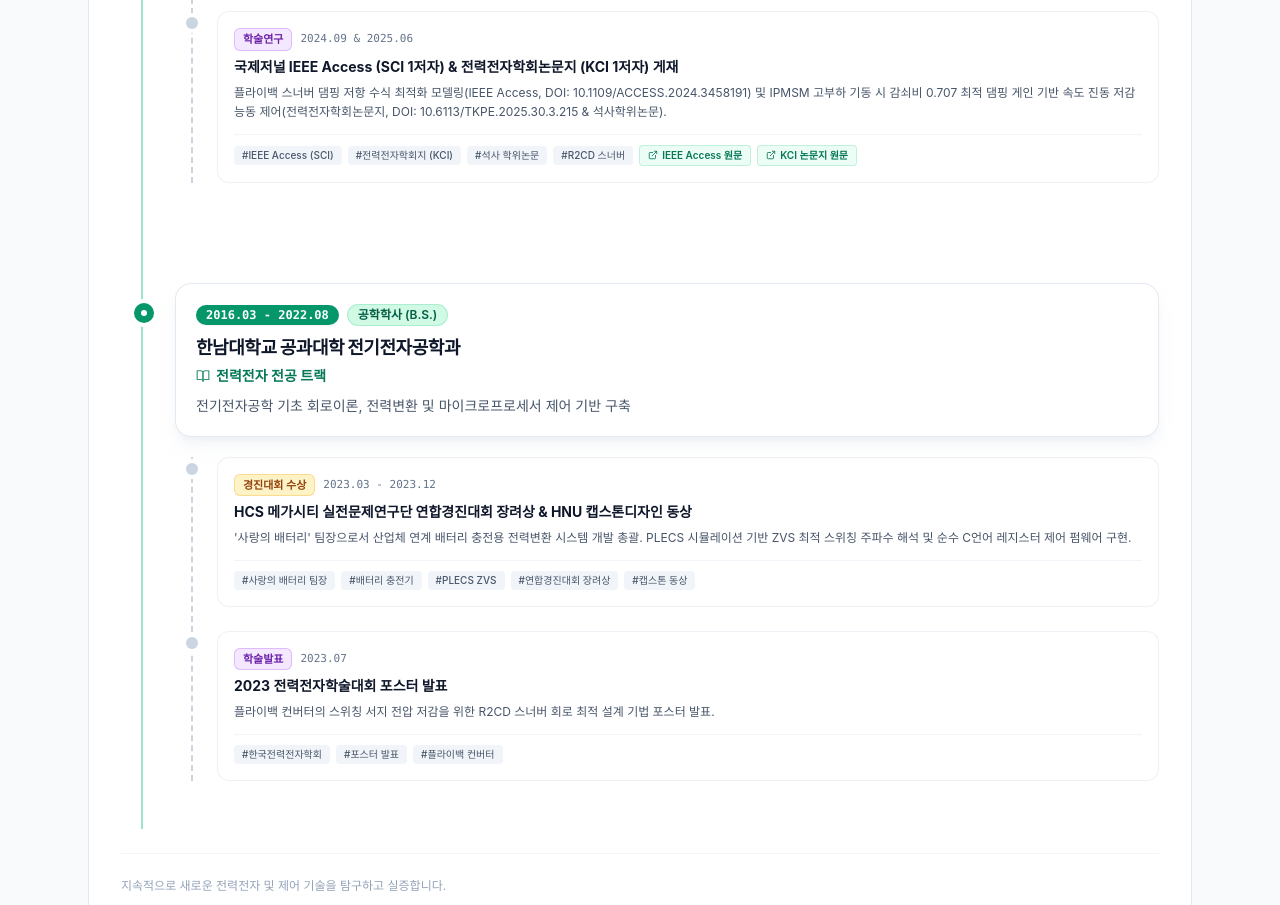
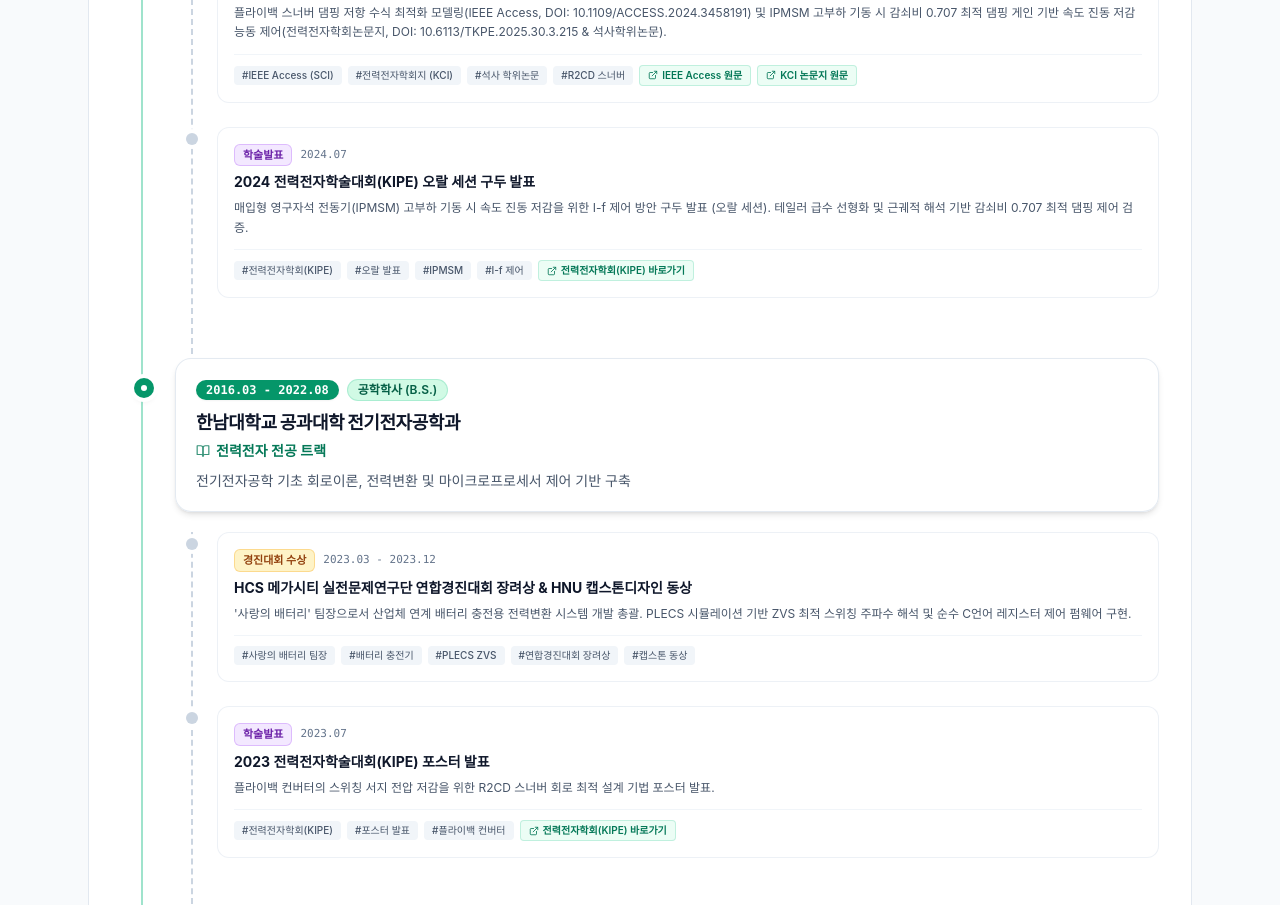
Before and after one commit to starcastleJIN/starcastleJIN.github.io, a website: page index.html in a window 1280 px wide. Shown: the part 3553-4458 px from the top of the page. Drawn offline with nearby package versions, Linux system fonts and the light colour scheme; a web font is replaced by a local one.

Commit message:
feat(experience): implement collapsing sticky chapter headers with gradient shade and add KIPE oral and poster presentations

```diff
--- a/assets/css/style.css
+++ b/assets/css/style.css
@@ -113,6 +113,93 @@ body {
 #experience.bento-card:hover {
   transform: none;
   box-shadow: none;
+}
+
+/* ==========================================================================
+   Dynamic Collapsing Sticky Timeline Chapter Headers & Gradient Shading
+   ========================================================================== */
+.sticky-chapter-header {
+  transition: all 0.3s cubic-bezier(0.16, 1, 0.3, 1);
+}
+
+.sticky-chapter-header .chapter-card {
+  transition: padding 0.3s cubic-bezier(0.16, 1, 0.3, 1),
+              box-shadow 0.3s cubic-bezier(0.16, 1, 0.3, 1),
+              background-color 0.3s ease,
+              border-color 0.3s ease;
+}
+
+.sticky-chapter-header .chapter-collapsible {
+  max-height: 180px;
+  opacity: 1;
+  transform: translateY(0);
+  transition: max-height 0.35s cubic-bezier(0.16, 1, 0.3, 1),
+              opacity 0.25s ease,
+              margin 0.3s ease,
+              transform 0.25s ease;
+}
+
+.sticky-chapter-header .chapter-node {
+  transition: top 0.3s cubic-bezier(0.16, 1, 0.3, 1), transform 0.25s ease;
+}
+
+/* 틀고정(Sticky Stuck) 활성화 시 컴팩트 모드 변환 */
+.sticky-chapter-header.is-stuck .chapter-card {
+  padding: 0.55rem 1rem !important;
+  background: rgba(255, 255, 255, 0.94) !important;
+  backdrop-filter: blur(16px) !important;
+  -webkit-backdrop-filter: blur(16px) !important;
+  border-color: rgba(16, 185, 129, 0.35) !important;
+  box-shadow: 0 10px 25px -4px rgba(0, 0, 0, 0.08), 0 4px 8px -2px rgba(0, 0, 0, 0.04) !important;
+}
+
+.dark .sticky-chapter-header.is-stuck .chapter-card {
+  background: rgba(15, 23, 42, 0.94) !important;
+  border-color: rgba(16, 185, 129, 0.4) !important;
+  box-shadow: 0 12px 30px -4px rgba(0, 0, 0, 0.6) !important;
+}
+
+/* 틀고정 시 세부 내용 부드럽게 생략/축소 (대제목 중심 컴팩트 바) */
+.sticky-chapter-header.is-stuck .chapter-collapsible {
+  max-height: 0 !important;
+  opacity: 0 !important;
+  margin: 0 !important;
+  transform: translateY(-4px);
+  pointer-events: none;
+}
+
+.sticky-chapter-header.is-stuck .chapter-top-bar {
+  margin-bottom: 0.15rem !important;
+}
+
+.sticky-chapter-header.is-stuck .chapter-title {
+  font-size: 0.925rem !important;
+  line-height: 1.25 !important;
+}
+
+.sticky-chapter-header.is-stuck .chapter-node {
+  top: 1.1rem !important;
+}
+
+/* 아래쪽 투명 그라데이션 음영 (Fade Shade: 하위 경력 가독성 극대화) */
+.chapter-gradient-shade {
+  position: absolute;
+  bottom: -1rem;
+  left: 0;
+  right: 0;
+  height: 1.25rem;
+  background: linear-gradient(to bottom, rgba(15, 23, 42, 0.06), transparent);
+  pointer-events: none;
+  opacity: 0;
+  transition: opacity 0.3s ease;
+}
+
+.dark .chapter-gradient-shade {
+  background: linear-gradient(to bottom, rgba(0, 0, 0, 0.35), transparent);
+}
+
+.sticky-chapter-header.is-stuck .chapter-gradient-shade {
+  opacity: 1;
 }
 
 .bento-badge {
--- a/assets/js/portfolio.js
+++ b/assets/js/portfolio.js
@@ -226,19 +226,19 @@ function renderExperiences() {
   };
 
   container.innerHTML = `
-    <div class="relative border-l-2 border-emerald-500/40 dark:border-emerald-500/30 ml-3 sm:ml-5 pl-6 sm:pl-8 space-y-12">
+    <div class="relative border-l-2 border-emerald-500/40 dark:border-emerald-500/30 ml-3 sm:ml-5 pl-6 sm:pl-8">
       ${experiences.map((exp) => `
-        <div class="relative group/major pb-8 sm:pb-12">
+        <div class="relative group/major chapter-container pb-0" data-chapter="${escapeHTML(exp.id || "")}">
           <!-- 대분류 틀고정 헤더 래퍼 (Sticky Header Wrap) -->
-          <div class="sticky top-20 sm:top-24 z-20 pt-1 pb-2">
+          <div class="sticky-chapter-header sticky top-20 sm:top-24 z-20 pt-1 pb-2">
             <!-- 대분류 노드 (Main Trunk Node) -->
-            <div class="absolute -left-[33px] sm:-left-[41px] top-5 sm:top-6 w-5 h-5 bg-emerald-600 dark:bg-emerald-500 rounded-full ring-4 ring-white dark:ring-slate-900 shadow-md flex items-center justify-center transition-transform group-hover/major:scale-110">
+            <div class="chapter-node absolute -left-[33px] sm:-left-[41px] top-5 sm:top-6 w-5 h-5 bg-emerald-600 dark:bg-emerald-500 rounded-full ring-4 ring-white dark:ring-slate-900 shadow-md flex items-center justify-center transition-all group-hover/major:scale-110">
               <span class="w-1.5 h-1.5 bg-white rounded-full"></span>
             </div>
 
             <!-- 대분류 헤더 카드 (중분류가 아래로 지나갈 때 완벽히 가려지도록 불투명 배경 & 입체 그림자) -->
-            <div class="p-4 sm:p-5 rounded-2xl bg-white/95 dark:bg-[#0f172a]/95 border border-slate-200/90 dark:border-slate-800 shadow-lg shadow-slate-200/50 dark:shadow-black/60 backdrop-blur-xl transition-colors group-hover/major:border-emerald-500/40">
-              <div class="flex flex-wrap items-center gap-2 mb-2">
+            <div class="chapter-card p-4 sm:p-5 rounded-2xl bg-white/95 dark:bg-[#0f172a]/95 border border-slate-200/90 dark:border-slate-800 shadow-md backdrop-blur-xl transition-all group-hover/major:border-emerald-500/40">
+              <div class="chapter-top-bar flex flex-wrap items-center gap-2 mb-2 transition-all">
                 <span class="px-2.5 py-0.5 rounded-full text-xs font-bold bg-emerald-600 text-white shadow-sm font-mono">
                   ${escapeHTML(exp.period)}
                 </span>
@@ -247,10 +247,12 @@ function renderExperiences() {
                 </span>
               </div>
 
-              <h3 class="text-base sm:text-lg font-black text-slate-900 dark:text-white tracking-tight">
+              <h3 class="chapter-title text-base sm:text-lg font-black text-slate-900 dark:text-white tracking-tight transition-all">
                 ${escapeHTML(exp.organization)}
               </h3>
 
+              <!-- 틀고정 시 컴팩트 축소되는 세부 내용 영역 -->
+              <div class="chapter-collapsible transition-all overflow-hidden">
                 ${exp.subInfo ? `
                   <div class="text-xs sm:text-sm font-semibold text-emerald-700 dark:text-emerald-400 mt-1 flex items-center gap-1.5">
                     <svg class="w-3.5 h-3.5 flex-shrink-0 opacity-80" xmlns="http://www.w3.org/2000/svg" viewBox="0 0 24 24" fill="none" stroke="currentColor" stroke-width="2" stroke-linecap="round" stroke-linejoin="round"><path d="M2 3h6a4 4 0 0 1 4 4v14a3 3 0 0 0-3-3H2z"/><path d="M22 3h-6a4 4 0 0 0-4 4v14a3 3 0 0 1 3-3h7z"/></svg>
@@ -266,9 +268,13 @@ function renderExperiences() {
               </div>
             </div>
 
+            <!-- 아래쪽 투명 그라데이션 음영 (Fade Shade: 하위 경력 가독성 극대화) -->
+            <div class="chapter-gradient-shade"></div>
+          </div>
+
           <!-- 중분류 트리 (Inner Sub-branch Timeline) -->
           ${exp.subItems && exp.subItems.length > 0 ? `
-            <div class="relative border-l-2 border-dashed border-slate-300 dark:border-slate-700/80 ml-2 sm:ml-4 pl-5 sm:pl-6 space-y-6 mt-3">
+            <div class="relative border-l-2 border-dashed border-slate-300 dark:border-slate-700/80 ml-2 sm:ml-4 pl-5 sm:pl-6 space-y-6 mt-3 pb-10 sm:pb-14">
               ${exp.subItems.map((item) => `
                 <div class="relative group/item">
                   <!-- 중분류 노드 (Sub-branch Node) -->
@@ -322,6 +328,56 @@ function renderExperiences() {
       `).join("")}
     </div>
   `;
+
+  // 스티키 헤더 컴팩트 컨트롤러 초기화
+  setupStickyChapterHeaders();
+}
+
+// 대분류 스티키 헤더 컴팩트 모드 & 그라데이션 음영 동적 컨트롤러
+function setupStickyChapterHeaders() {
+  const containers = document.querySelectorAll(".chapter-container");
+  if (!containers.length) return;
+
+  let ticking = false;
+
+  function updateStickyStates() {
+    const stickyThreshold = window.innerWidth >= 640 ? 96 : 80;
+
+    containers.forEach((container) => {
+      const header = container.querySelector(".sticky-chapter-header");
+      if (!header) return;
+
+      const containerRect = container.getBoundingClientRect();
+      const headerRect = header.getBoundingClientRect();
+
+      // 헤더가 상단 스티키 위치에 닿았고, 해당 챕터 하단이 완전히 지나가지 않았을 때
+      const isStuck = headerRect.top <= (stickyThreshold + 4) && containerRect.bottom > (stickyThreshold + 60);
+
+      if (isStuck) {
+        header.classList.add("is-stuck");
+      } else {
+        header.classList.remove("is-stuck");
+      }
+    });
+
+    ticking = false;
+  }
+
+  window.addEventListener("scroll", () => {
+    if (!ticking) {
+      requestAnimationFrame(updateStickyStates);
+      ticking = true;
+    }
+  }, { passive: true });
+
+  window.addEventListener("resize", () => {
+    if (!ticking) {
+      requestAnimationFrame(updateStickyStates);
+      ticking = true;
+    }
+  }, { passive: true });
+
+  updateStickyStates();
 }
 
 // 7. 최신 블로그 글 미리보기
--- a/config.js
+++ b/config.js
@@ -220,6 +220,17 @@ const SITE_CONFIG = {
             { label: "IEEE Access 원문", url: "https://doi.org/10.1109/ACCESS.2024.3458191" },
             { label: "KCI 논문지 원문", url: "https://doi.org/10.6113/TKPE.2025.30.3.215" }
           ]
+        },
+        {
+          category: "학술발표",
+          categoryType: "research",
+          title: "2024 전력전자학술대회(KIPE) 오랄 세션 구두 발표",
+          period: "2024.07",
+          description: "매입형 영구자석 전동기(IPMSM) 고부하 기동 시 속도 진동 저감을 위한 I-f 제어 방안 구두 발표 (오랄 세션). 테일러 급수 선형화 및 근궤적 해석 기반 감쇠비 0.707 최적 댐핑 제어 검증.",
+          tags: ["전력전자학회(KIPE)", "오랄 발표", "IPMSM", "I-f 제어"],
+          links: [
+            { label: "전력전자학회(KIPE) 바로가기", url: "https://www.kipe.or.kr/" }
+          ]
         }
       ]
     },
@@ -243,10 +254,13 @@ const SITE_CONFIG = {
         {
           category: "학술발표",
           categoryType: "research",
-          title: "2023 전력전자학술대회 포스터 발표",
+          title: "2023 전력전자학술대회(KIPE) 포스터 발표",
           period: "2023.07",
           description: "플라이백 컨버터의 스위칭 서지 전압 저감을 위한 R2CD 스너버 회로 최적 설계 기법 포스터 발표.",
-          tags: ["한국전력전자학회", "포스터 발표", "플라이백 컨버터"]
+          tags: ["전력전자학회(KIPE)", "포스터 발표", "플라이백 컨버터"],
+          links: [
+            { label: "전력전자학회(KIPE) 바로가기", url: "https://www.kipe.or.kr/" }
+          ]
         }
       ]
     }
--- a/index.html
+++ b/index.html
@@ -29,7 +29,7 @@
   </script>
 
   <!-- Custom Stylesheet (Emerald & Teal Bento Archetype) -->
-  <link rel="stylesheet" href="assets/css/style.css?v=20260909_8">
+  <link rel="stylesheet" href="assets/css/style.css?v=20260909_9">
 </head>
 <body class="bg-slate-50 text-slate-900 dark:bg-[#090d16] dark:text-slate-100 flex flex-col min-h-screen selection:bg-emerald-500 selection:text-white">
 
@@ -360,9 +360,9 @@
   </div>
 
   <!-- Core Scripts -->
-  <script src="config.js?v=20260909_8"></script>
-  <script src="assets/js/main.js?v=20260909_8"></script>
-  <script src="assets/js/portfolio.js?v=20260909_8"></script>
-  <script src="assets/js/scroll-tracker.js?v=20260909_8"></script>
+  <script src="config.js?v=20260909_9"></script>
+  <script src="assets/js/main.js?v=20260909_9"></script>
+  <script src="assets/js/portfolio.js?v=20260909_9"></script>
+  <script src="assets/js/scroll-tracker.js?v=20260909_9"></script>
 </body>
 </html>
```
Also changed, not shown: TODO.md (+1 -1 lines). Lines whose indentation alone changed are shown as unchanged.
